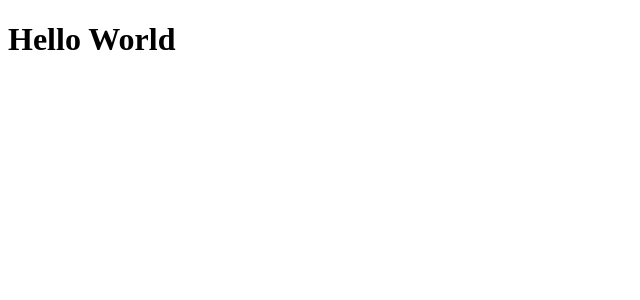
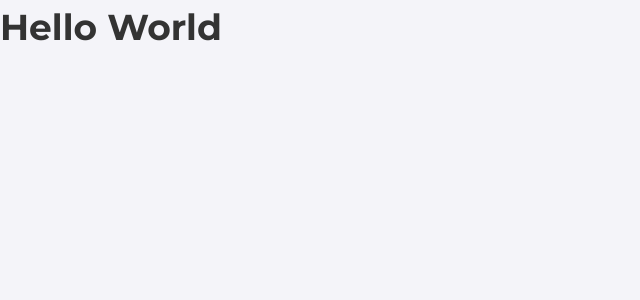
Before and after one commit to Dmitry-Gorelkin/test-FireGroup, a React (Vite) app: page / in a window 1280 px wide. Shown: the top 300 px of the page, without its empty margins (0-640 px from the left). Built offline with nearby package versions, Linux system fonts and the light colour scheme.

Commit message:
add_base-style

```diff
--- a/index.html
+++ b/index.html
@@ -3,7 +3,12 @@
   <head>
     <meta charset="UTF-8" />
     <link rel="icon" type="image/svg+xml" href="/public/favicon.ico" />
+    <link
+      rel="stylesheet"
+      href="https://fonts.googleapis.com/css2?family=Montserrat:wght@400;700&display=swap"
+    />
     <meta name="viewport" content="width=device-width, initial-scale=1.0" />
+
     <title>My Stories</title>
   </head>
   <body>
--- a/package.json
+++ b/package.json
@@ -10,8 +10,10 @@
     "preview": "vite preview"
   },
   "dependencies": {
+    "modern-normalize": "^3.0.1",
     "react": "^19.0.0",
-    "react-dom": "^19.0.0"
+    "react-dom": "^19.0.0",
+    "styled-components": "^6.1.17"
   },
   "devDependencies": {
     "@eslint/js": "^9.21.0",
--- a/src/main.jsx
+++ b/src/main.jsx
@@ -1,9 +1,15 @@
-import { StrictMode } from "react";
-import { createRoot } from "react-dom/client";
-import App from "./components/App.jsx";
+import { StrictMode } from 'react';
+import { createRoot } from 'react-dom/client';
+import App from './components/App.jsx';
+import { GlobalStyle } from './style/GlobalStyle.js';
+import { theme } from './style/theme.js';
+import { ThemeProvider } from 'styled-components';
 
-createRoot(document.getElementById("root")).render(
+createRoot(document.getElementById('root')).render(
   <StrictMode>
-    <App />
+    <ThemeProvider theme={theme}>
+      <GlobalStyle />
+      <App />
+    </ThemeProvider>
   </StrictMode>
 );
--- /dev/null
+++ b/src/style/GlobalStyle.js
@@ -0,0 +1,81 @@
+import { createGlobalStyle } from 'styled-components';
+import 'modern-normalize';
+
+export const GlobalStyle = createGlobalStyle`
+    * {
+    box-sizing: border-box;
+    }
+
+    body {
+
+    margin: 0;
+
+    font-family: 'Montserrat', sans-serif;
+
+    font-size: 16px; /* Базовый размер шрифта */
+    line-height: 1.5;
+
+    z-index: 1;
+
+    color: ${p => p.theme.colors.text};
+    background-color: ${p => p.theme.colors.background};
+
+
+
+    @media screen and (min-width: 768px) {
+        font-size: 18px;
+    }
+
+    @media screen and (min-width: 1440px) {
+        font-size: 20px;
+    }
+    }
+
+    html, body, #root {
+        height: 100%;
+        margin: 0;
+    }
+
+    h1,
+    h2,
+    h3,
+    h4,
+    h5,
+    h6 {
+    margin: 0;
+    font-family: 'Montserrat', sans-serif;
+    font-weight: 600;
+
+    color: ${p => p.theme.colors.title};
+    }
+
+    p {
+    margin: 0;
+    font-family: 'Montserrat', sans-serif;
+
+    color: ${p => p.theme.colors.text};
+    }
+
+    ul,
+    ol {
+    margin: 0;
+    padding: 0;
+    list-style: none;
+    }
+
+    img {
+    display: block;
+    max-width: 100%;
+    height: auto;
+    }
+
+    code {
+    font-family: source-code-pro, Menlo, Monaco, Consolas, 'Courier New',
+    monospace;
+    }
+
+    .ReactModal__Body--open {
+        overflow: hidden;
+    }
+
+`;
--- /dev/null
+++ b/src/style/theme.js
@@ -0,0 +1,19 @@
+export const theme = Object.freeze({
+  colors: {
+    background: '#F4F4F9', // Основной фон сайта: светло-серый для чистого и нейтрального вида
+    backgroundSecondary: '#2B3A67', // Второй фон сайта для хедера и футера: темно-синий для контраста
+    backgroundImage: '#D3D3E1',
+
+    title: '#333333', // Цвет заголовков и текста: темно-серый для хорошей читаемости и контраста
+
+    text: '#666666', // Основной цвет текста: серый для удобного чтения
+    textWhite: '#FFFFFF', // Цвет текста для элементов, где нужен белый цвет
+    textSecondary: '#999999', // Второй цвет текста для выделения: светло-серый оттенок для добавления разнообразия
+
+    btn: '#FF9800', // Цвет кнопок основной: яркий оранжевый для акцента
+    btnHover: '#FFB74D', // Цвет кнопок при наведении: светло-оранжевый для выделения
+    btnDisabled: '#CCCCCC', // Цвет кнопок при отключении: серый
+
+    accent: '#2196F3', // Цвет акцента для выделения: яркий голубой для привлечения внимания к важным элементам
+  },
+});
```
Also changed, not shown: 1 other file (tests, documents, lock files or other folders).
